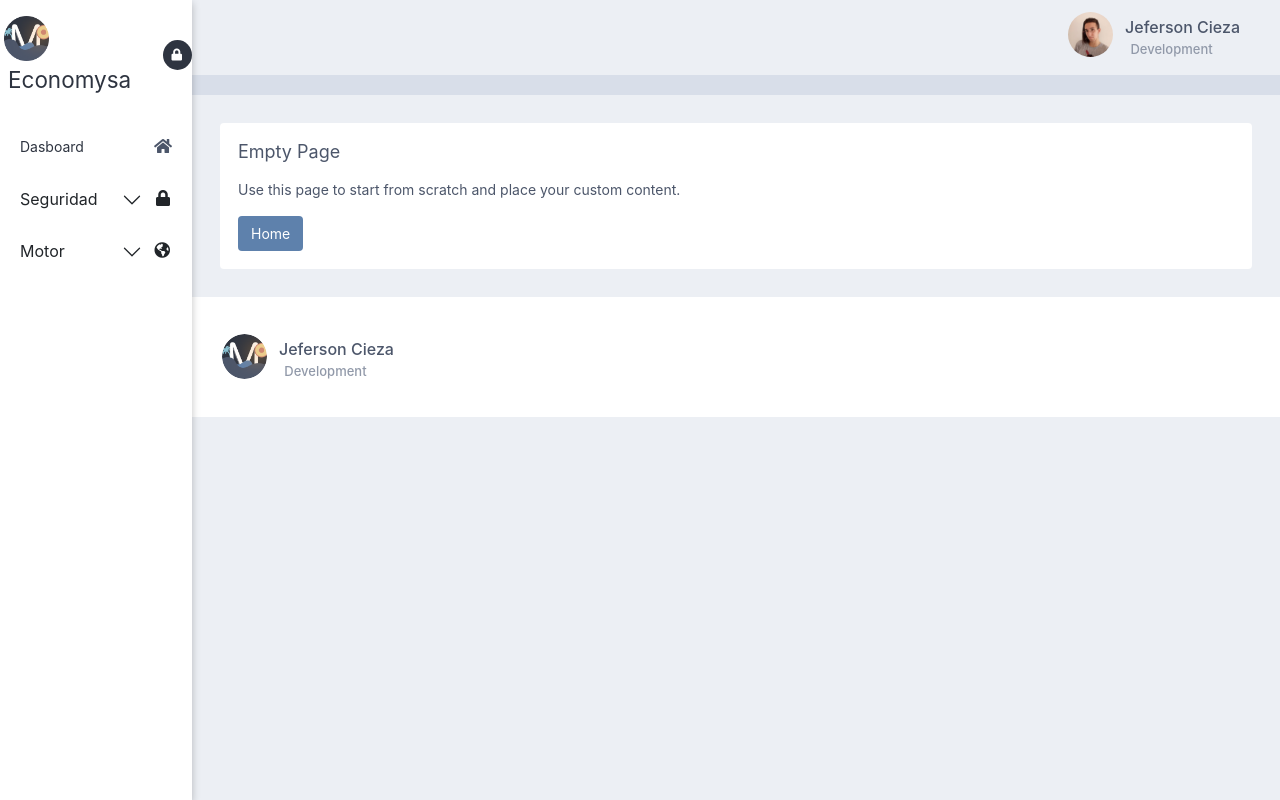
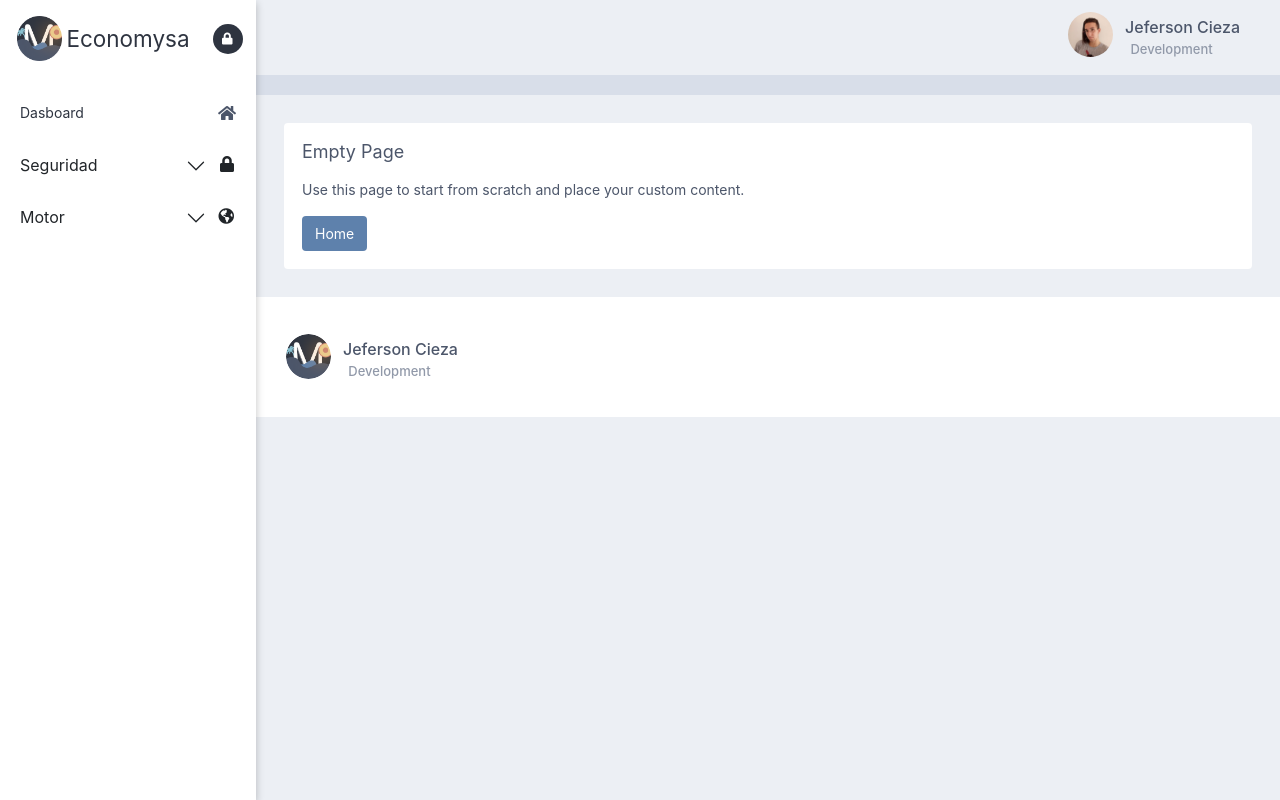
Before and after one commit to Linkhub-git/economysa-motor-front, a React (Create React App) app: page / in a window 1280 px wide. Built offline with nearby package versions, Linux system fonts and the light colour scheme.

Commit message:
Solved bug header

```diff
--- a/src/App.css
+++ b/src/App.css
@@ -9,6 +9,7 @@ body{
   overflow-x: hidden
 }
 .fondoGeneral{
+  width: 100vw;
   height: 100vh;
   background-color: #eceff4;
   box-shadow: rgba(0, 0, 0, 0.24) 0px 3px 8px;
--- a/src/components/Header/Header.css
+++ b/src/components/Header/Header.css
@@ -205,11 +205,11 @@
 }
 @media only screen and (min-width: 1200px){
     .header{
-        max-width:100%;
+        max-width:80vw;
     }
 }
 @media only screen and (min-width: 1600px){
     .header{
-        max-width:100vw;
+        min-width:87vw;
     }
 }
--- a/src/components/Sidebar/Sidebar.css
+++ b/src/components/Sidebar/Sidebar.css
@@ -203,7 +203,7 @@
 }
 @media only screen and (min-width: 1200px){
     .sidebarContainer{
-        min-width: 15vw;
+        min-width: 20vw;
     }
 }
 @media only screen and (min-width: 1600px){
```
